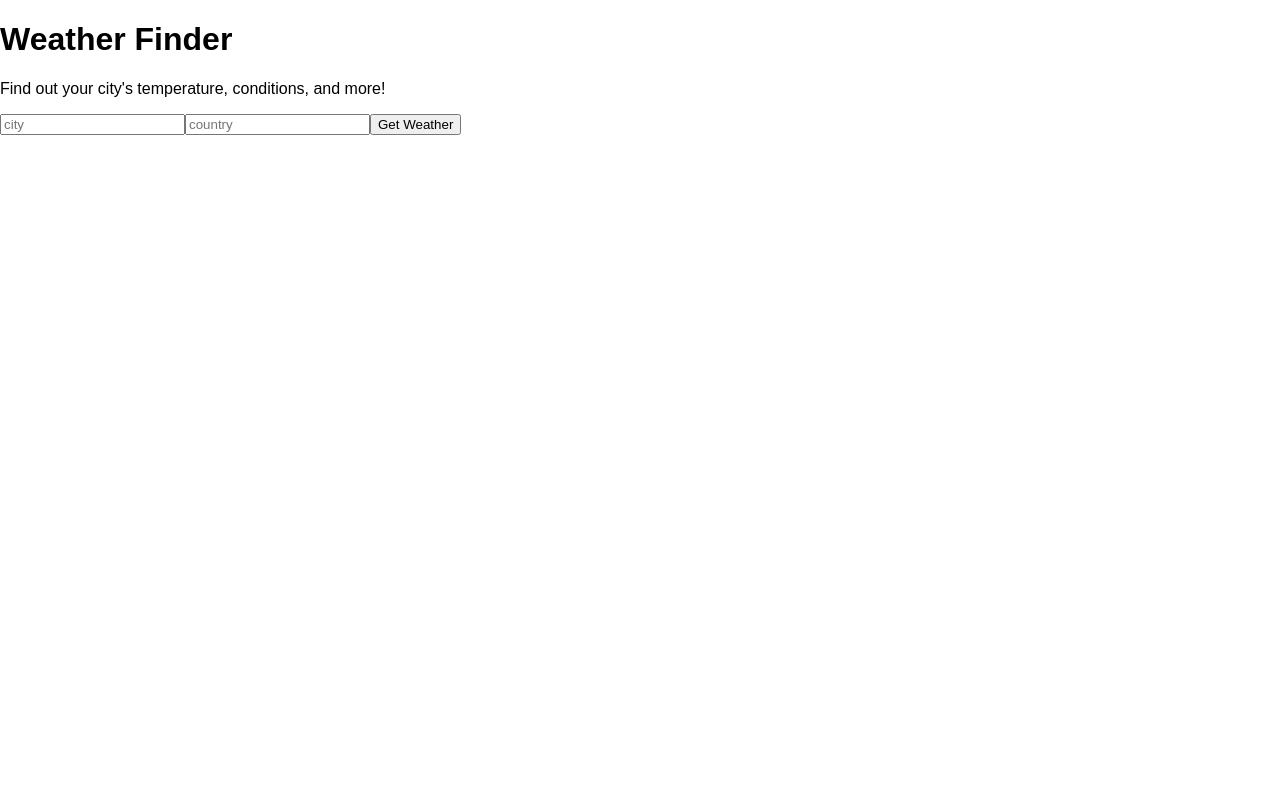
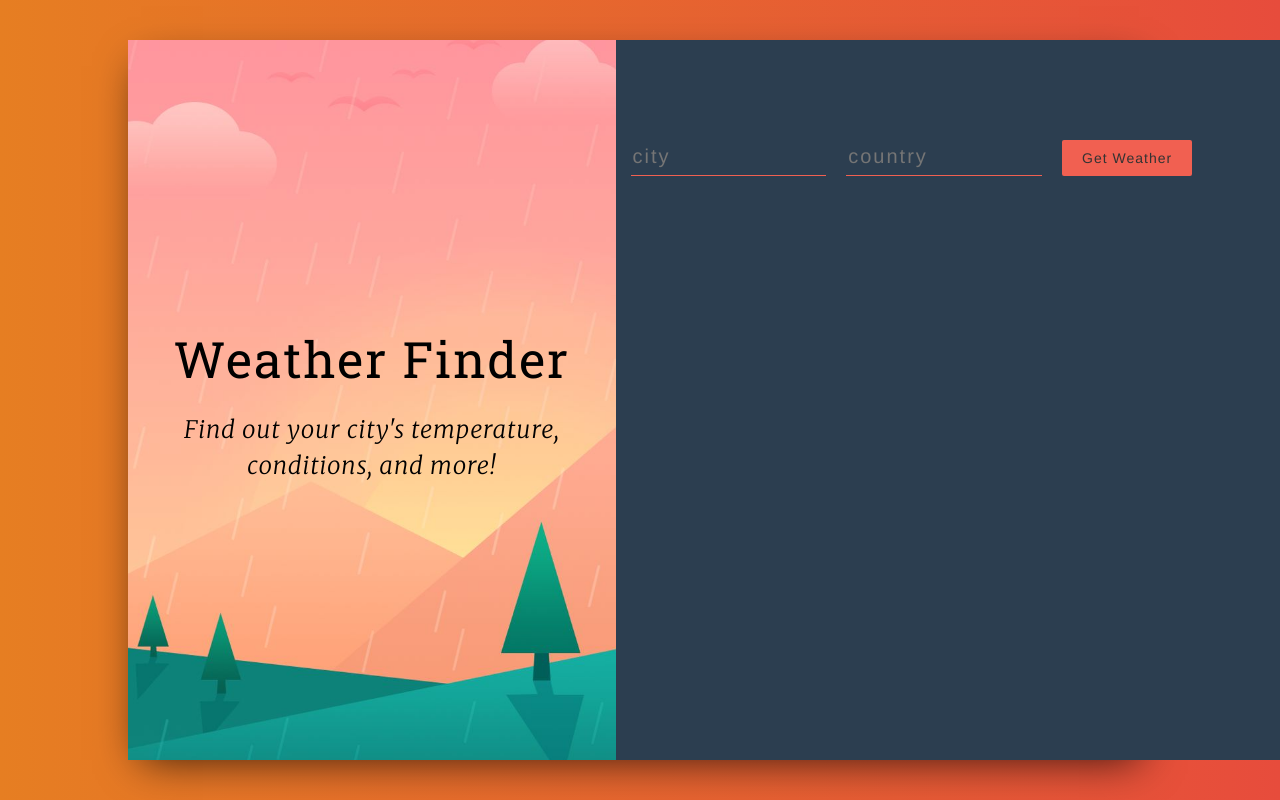
Before and after one commit to cdt-eth/Weather-Forecaster, a React (Create React App) app: page / in a window 1280 px wide. Built offline with nearby package versions, Linux system fonts and the light colour scheme; the HTML template or start-up script is replaced by a standard one.

Commit message:
all styles

```diff
--- a/package.json
+++ b/package.json
@@ -3,6 +3,7 @@
   "version": "0.1.0",
   "private": true,
   "dependencies": {
+    "bootstrap": "^3.3.7",
     "react": "^16.4.0",
     "react-dom": "^16.4.0",
     "react-scripts": "1.1.4"
--- a/src/App.css
+++ b/src/App.css
@@ -1,3 +1,127 @@
-.App {
+@import url('https://fonts.googleapis.com/css?family=Merriweather:100,200,300,300i,400,400i,700');
+@import url('https://fonts.googleapis.com/css?family=Roboto+Slab:400,700');
+@import url('https://fonts.googleapis.com/css?family=Open+Sans:300,400');
+
+body {
+  font-family: 'Open Sans', serif;
+}
+
+.wrapper {
+  background: linear-gradient(to right, #e67e22, #e74c3c);
+  height: 100vh;
+  display: flex;
+  justify-content: center;
+  align-items: center;
+}
+
+.main {
+  height: 90vh;
+  background: #fff;
+  box-shadow: 0px 13px 40px -13px rgba(0, 0, 0, 0.75);
+  width: 80%;
+  margin: 0 auto;
+}
+
+.title-container {
+  height: 90vh;
+  background: url('img/bg.jpg') center center no-repeat;
+  background-size: cover;
+  display: flex;
+  align-items: center;
+  justify-content: center;
   text-align: center;
+  color: #000;
 }
+
+.title-container__title {
+  font-size: 50px;
+  letter-spacing: 2px;
+  line-height: 1.3;
+  font-family: 'Roboto Slab', serif;
+}
+
+.title-container__subtitle {
+  font-style: italic;
+  font-weight: 100;
+  letter-spacing: 1px;
+  line-height: 1.5;
+  font-family: 'Merriweather', serif;
+}
+
+.form-container {
+  background-color: #2c3e50;
+  height: 90vh;
+  padding-top: 100px;
+  padding-left: 50px;
+}
+
+input[type='text'] {
+  background-color: transparent;
+  border: 0;
+  border-bottom: solid 1px #f16051;
+  width: 30%;
+  padding-bottom: 4px;
+  color: #fff !important;
+  font-weight: lighter;
+  letter-spacing: 2px;
+  margin-bottom: 30px;
+  margin-right: 20px;
+  font-size: 20px;
+}
+
+input[type='text'] {
+  outline: none;
+}
+
+input:-webkit-autofill {
+  -webkit-box-shadow: 0 0 0 30px #2c3e50 inset;
+  -webkit-text-fill-color: #fff !important;
+}
+
+button {
+  border: 0;
+  padding: 8px 20px;
+  margin: 0 2px;
+  border-radius: 2px;
+  font-weight: lighter;
+  letter-spacing: 1px;
+  font-size: 15px;
+  cursor: pointer;
+  background-color: #f16051;
+  color: #fff;
+  font-weight: 100;
+}
+
+button:active {
+  outline: none;
+}
+
+.weather__info {
+  width: 60%;
+  font-size: 20px;
+  font-weight: 200;
+  letter-spacing: 2px;
+}
+
+.weather__key {
+  color: #f16051;
+  border-bottom: solid 2px rgba(255, 255, 255, 0.06);
+  padding: 20px 0 20px 0;
+  font-weight: 400;
+}
+
+.weather__key:last-child {
+  border: 0;
+}
+
+.weather__value {
+  color: #fff;
+  font-weight: 200;
+}
+
+.weather__error {
+  color: #f16051;
+  font-size: 20px;
+  letter-spacing: 1px;
+  font-weight: 200;
+}
--- a/src/App.js
+++ b/src/App.js
@@ -1,8 +1,9 @@
-import React, { Component, Fragment } from 'react';
+import React, { Component } from 'react';
 import Form from './components/Form';
 import Titles from './components/Titles';
 import Weather from './components/Weather';
 import './App.css';
+import 'bootstrap/dist/css/bootstrap.min.css';
 
 // my personal api key
 const API_KEY = '53156c8bfca9a7c97cbf1e0d210c8d3b';
@@ -55,8 +56,15 @@
 
   render() {
     return (
-      <Fragment>
+      <div>
+        <div className="wrapper">
+          <div className="main">
+            <div className="container">
+              <div className="row">
+                <div className="col-xs-5 title-container">
                   <Titles />
+                </div>
+                <div className="col-xs-7 form-container">
                   <Form getWeather={this.getWeather} />
                   <Weather
                     city={this.state.city}
@@ -66,7 +74,12 @@
                     description={this.state.description}
                     error={this.state.error}
                   />
-      </Fragment>
+                </div>
+              </div>
+            </div>
+          </div>
+        </div>
+      </div>
     );
   }
 }
--- a/src/components/Titles.js
+++ b/src/components/Titles.js
@@ -1,11 +1,11 @@
-import React, { Fragment } from 'react';
+import React from 'react';
 
 const Titles = () => {
   return (
-    <Fragment>
-      <h1>Weather Finder</h1>
-      <p>Find out your city's temperature, conditions, and more!</p>
-    </Fragment>
+    <div>
+      <h1 className="title-container__title"> Weather Finder </h1>
+      <h3 className="title-container__subtitle"> Find out your city's temperature, conditions, and more! </h3>
+    </div>
   );
 };
 
--- a/src/components/Weather.js
+++ b/src/components/Weather.js
@@ -1,18 +1,37 @@
-import React, { Fragment } from 'react';
+import React from 'react';
 
 const Weather = props => (
-  <Fragment>
+  <div className="weather__info">
     {props.city &&
       props.country && (
-        <p>
-          Location: {props.city}, {props.country}
+        <p className="weather__key">
+          Location:
+          <span className="weather__value">
+            {props.city}, {props.country}
+          </span>
         </p>
       )}
-    {props.temperature && <p>Temperature: {props.temperature}</p>}
-    {props.humidity && <p>Humidity: {props.humidity}</p>}
-    {props.description && <p>Conditions: {props.description}</p>}
-    {props.error && <p>{props.error}</p>}
-  </Fragment>
+    {props.temperature && (
+      <p className="weather__key">
+        Temperature: <span className="weather__value"> {props.temperature}</span>
+      </p>
+    )}
+    {props.humidity && (
+      <p className="weather__key">
+        Humidity: <span className="weather__value"> {props.humidity}</span>
+      </p>
+    )}
+    {props.description && (
+      <p className="weather__key">
+        Conditions: <span className="weather__value"> {props.description}</span>
+      </p>
+    )}
+    {props.error && (
+      <p className="weather__key">
+        <span className="weather__error"> {props.error}</span>
+      </p>
+    )}
+  </div>
 );
 
 export default Weather;
```
Also changed, not shown: src/img/bg.jpg (added), 1 other file (tests, documents, lock files or other folders). Lines whose indentation alone changed are shown as unchanged.
